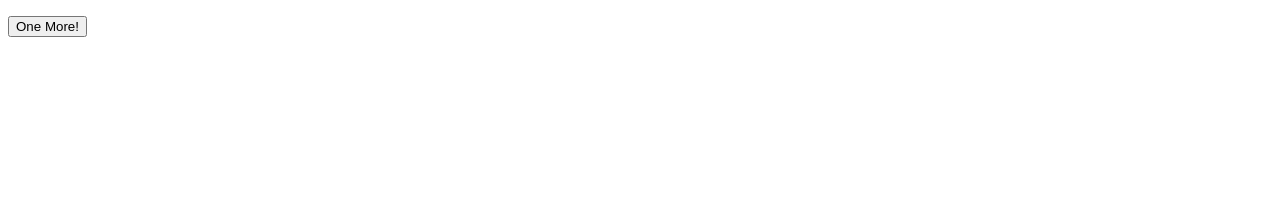
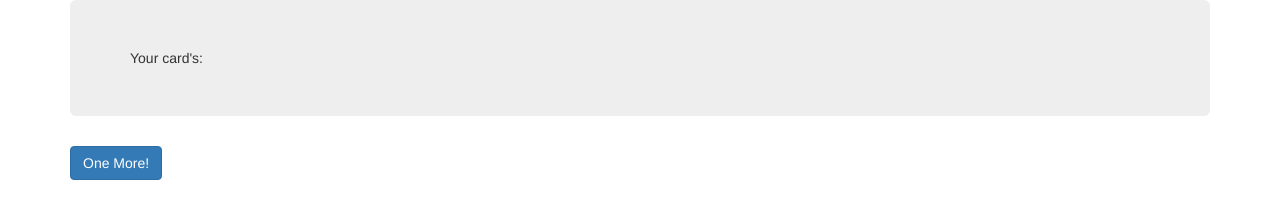
Before and after one commit to Integra-Tech/blackjack, a plain HTML site: page index.html in a window 1280 px wide. Drawn offline with nearby package versions, Linux system fonts and the light colour scheme.

Commit message:
inserindo as cartas no Deck uhuu

```diff
--- a/index.html
+++ b/index.html
@@ -1,15 +1,25 @@
 <!DOCTYPE html>
 <html lang="en">
+
 <head>
     <meta charset="UTF-8">
     <meta name="viewport" content="width=device-width, initial-scale=1.0">
     <meta http-equiv="X-UA-Compatible" content="ie=edge">
     <title>Black Jack</title>
+    <link rel="stylesheet" href="https://maxcdn.bootstrapcdn.com/bootstrap/3.3.7/css/bootstrap.min.css">
+    <script src="https://ajax.googleapis.com/ajax/libs/jquery/3.3.1/jquery.min.js"></script>
+    <script src="https://maxcdn.bootstrapcdn.com/bootstrap/3.3.7/js/bootstrap.min.js"></script>
     <script src="index.js"></script>
 </head>
+
 <body>
-    <ul id="Deck"></ul>
-    <button onclick="getOneMore()">One More!</button>
+    <div class="container">
+        <ul class="jumbotron " id="Deck">Your card's:</ul>
+    </div>
+    <div class="container">
+        <button type="button" class="btn btn-primary btn-md" onclick="getOneMore()">One More!</button>
+    </div>
 
 </body>
+
 </html>
--- a/index.js
+++ b/index.js
@@ -10,7 +10,8 @@
     'ten',
     'Joker',
     'Queen',
-    'King'];
+    'King'
+];
 
 const suits = ['Spades', 'Hearts', 'Diamonds', 'Clubs'];
 
@@ -24,10 +25,10 @@
 
     deck.push(sortedCard);
     console.log(deck, sortedCard);
-    showDeck(deck);
+    //oh fuck undefined.... why why why
+    index = deck.length - 1;
+    showDeck(deck, index);
 
-    //oh fuck undefined.... why why why
-    index = deck.length-1;
 }
 
 function showDeck(deck, index) {
```
